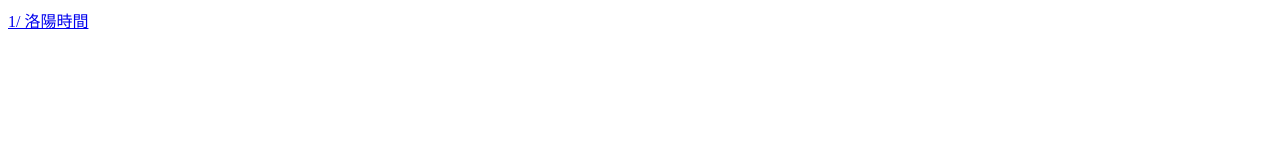
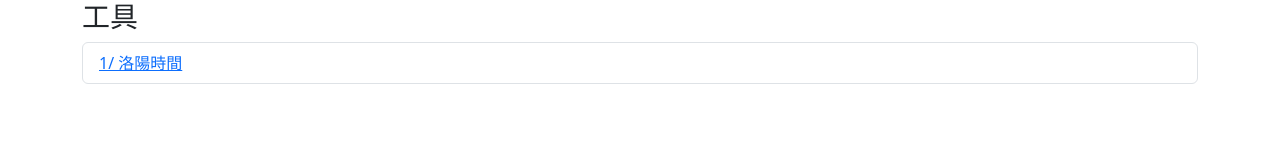
Before and after one commit to hououji/hououji.github.io, a plain HTML site: page index.html in a window 1280 px wide. Drawn offline with nearby package versions, Linux system fonts and the light colour scheme.

Commit message:
Update index.html

```diff
--- a/index.html
+++ b/index.html
@@ -2,7 +2,14 @@
   <head>
     <title>Tools list</title>
   </head>
+  <link href="https://ajax.googleapis.com/ajax/libs/bootstrap/5.3.3/css/bootstrap.min.css" rel="stylesheet" />
   <body>
-    <p><a href="time_exchange.html">1/ 洛陽時間</a></p>
+	<div class="container">
+		<h3>工具</h3>
+		<ul class="list-group">
+			<li class="list-group-item"><a href="time_exchange.html">1/ 洛陽時間</a></li>
+		</ul>
+	</div>
+
   </body>
 </html>
```
